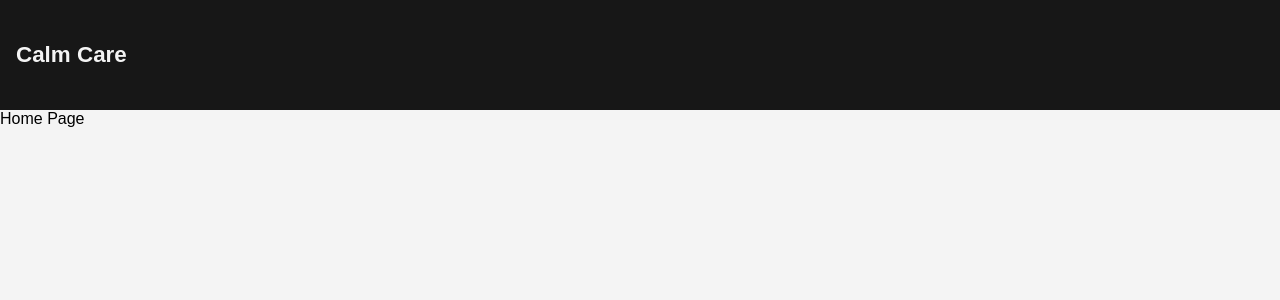
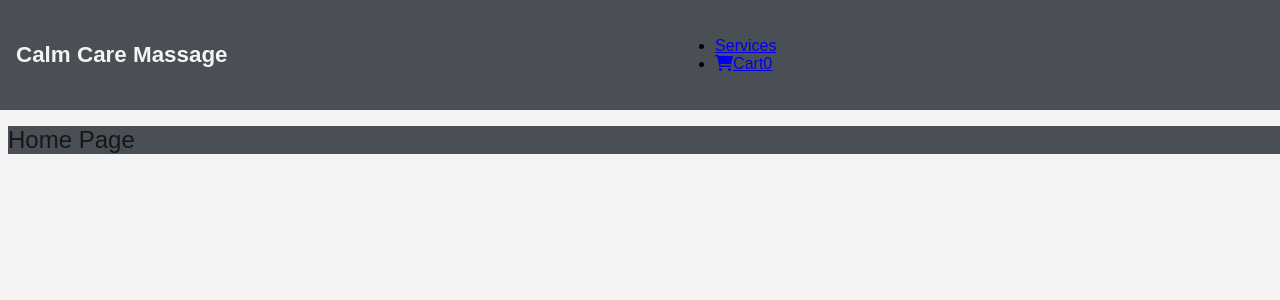
Before and after one commit to Col-R/calm_care, a React (Create React App) app in the folder frontend/: page / in a window 1280 px wide. Shown: the top 300 px of the page. Built offline with nearby package versions, Linux system fonts and the light colour scheme.

Commit message:
file structure for homepage and nav component with base css

```diff
--- a/frontend/public/index.html
+++ b/frontend/public/index.html
@@ -10,34 +10,18 @@
       content="Web site created using create-react-app"
     />
     <link rel="apple-touch-icon" href="%PUBLIC_URL%/logo192.png" />
-    <!--
-      manifest.json provides metadata used when your web app is installed on a
-      user's mobile device or desktop. See https://developers.google.com/web/fundamentals/web-app-manifest/
-    -->
+
     <link rel="manifest" href="%PUBLIC_URL%/manifest.json" />
-    <!--
-      Notice the use of %PUBLIC_URL% in the tags above.
-      It will be replaced with the URL of the `public` folder during the build.
-      Only files inside the `public` folder can be referenced from the HTML.
 
-      Unlike "/favicon.ico" or "favicon.ico", "%PUBLIC_URL%/favicon.ico" will
-      work correctly both with client-side routing and a non-root public URL.
-      Learn how to configure a non-root public URL by running `npm run build`.
-    -->
-    <title>React App</title>
+    <link rel="stylesheet"
+    href="https://cdnjs.cloudflare.com/ajax/libs/font-awesome/6.1.1/css/all.min.css" integrity="sha512-KfkfwYDsLkIlwQp6LFnl8zNdLGxu9YAA1QvwINks4PhcElQSvqcyVLLD9aMhXd13uQjoXtEKNosOWaZqXgel0g=="
+    crossorigin="anonymous"
+    referrerpolicy="no-referrer" />
+
+    <title>Calm Care Massage</title>
   </head>
   <body>
     <noscript>You need to enable JavaScript to run this app.</noscript>
     <div id="root"></div>
-    <!--
-      This HTML file is a template.
-      If you open it directly in the browser, you will see an empty page.
-
-      You can add webfonts, meta tags, or analytics to this file.
-      The build step will place the bundled scripts into the <body> tag.
-
-      To begin the development, run `npm start` or `yarn start`.
-      To create a production bundle, use `npm run build` or `yarn build`.
-    -->
   </body>
 </html>
--- a/frontend/src/components/Navbar.css
+++ b/frontend/src/components/Navbar.css
@@ -1,7 +1,7 @@
 .navbar {
     width: 100%;
     height: 110px;
-    background-color: #171717;
+    background-color: #494f55;
     display: flex;
     justify-content: space-between;
     align-items: center;
--- a/frontend/src/components/Navbar.js
+++ b/frontend/src/components/Navbar.js
@@ -4,14 +4,35 @@ import React from 'react'
 
 const Navbar = () => {
     return (
-        <nav className = "navbar">
-            <div>
-                <Link to="/" className = "navbar__logo" style={{ textDecoration: 'none' }}>
-                    <h2>Calm Care</h2>
-                </Link>
+        <nav className="navbar">
+            {/*logo*/}
+            <div className="navbar__logo">
+                <h2>Calm Care Massage</h2>
             </div>
-            {/* Navbar links */}
 
+            {/*links*/}
+            <ul className="navbar__links">
+                <li>
+                    <Link to = "/">
+                        Services
+                    </Link>
+                </li>
+                <li>
+                    <Link to ="/cart" className = "cart__link">
+                        {/*Icon*/}
+                        <i className = "fas fa-shopping-cart"></i>
+                        Cart
+                        <span className = "cartlogo__badge">0</span>
+                    </Link>
+                </li>
+            </ul>
+
+            {/*hamburger menu for mobile*/}
+            <div className="hamburgerMenu">
+                <div></div>
+                <div></div>
+                <div></div>
+            </div>
         </nav>
     )
 }
--- a/frontend/src/pages/Home.css
+++ b/frontend/src/pages/Home.css
@@ -1,9 +1,10 @@
-.homescreen {
+.homepage {
     max-width: 1300px;
     margin: 1rem auto;
+    background-color: #494f55
 }
 
-.homescreen__title {
+.homepage {
     font-size: 1.5rem;
     color: #171717;
     margin-bottom: 1rem;
--- a/frontend/src/pages/Home.js
+++ b/frontend/src/pages/Home.js
@@ -1,5 +1,6 @@
 import React from 'react';
 import { useEffect, useState } from 'react';
+import './Home.css'
 
 //components
 import ServiceDetails from '../components/ServiceDetails';
```
